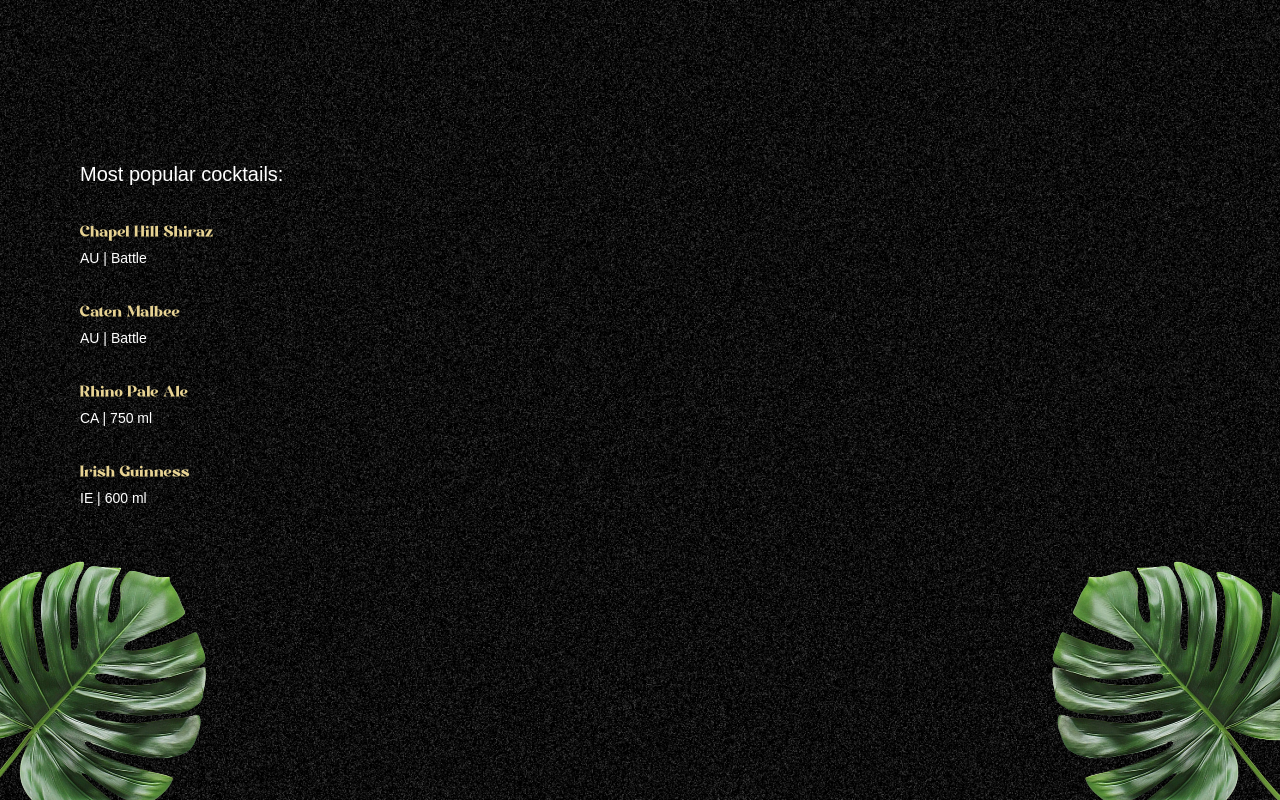
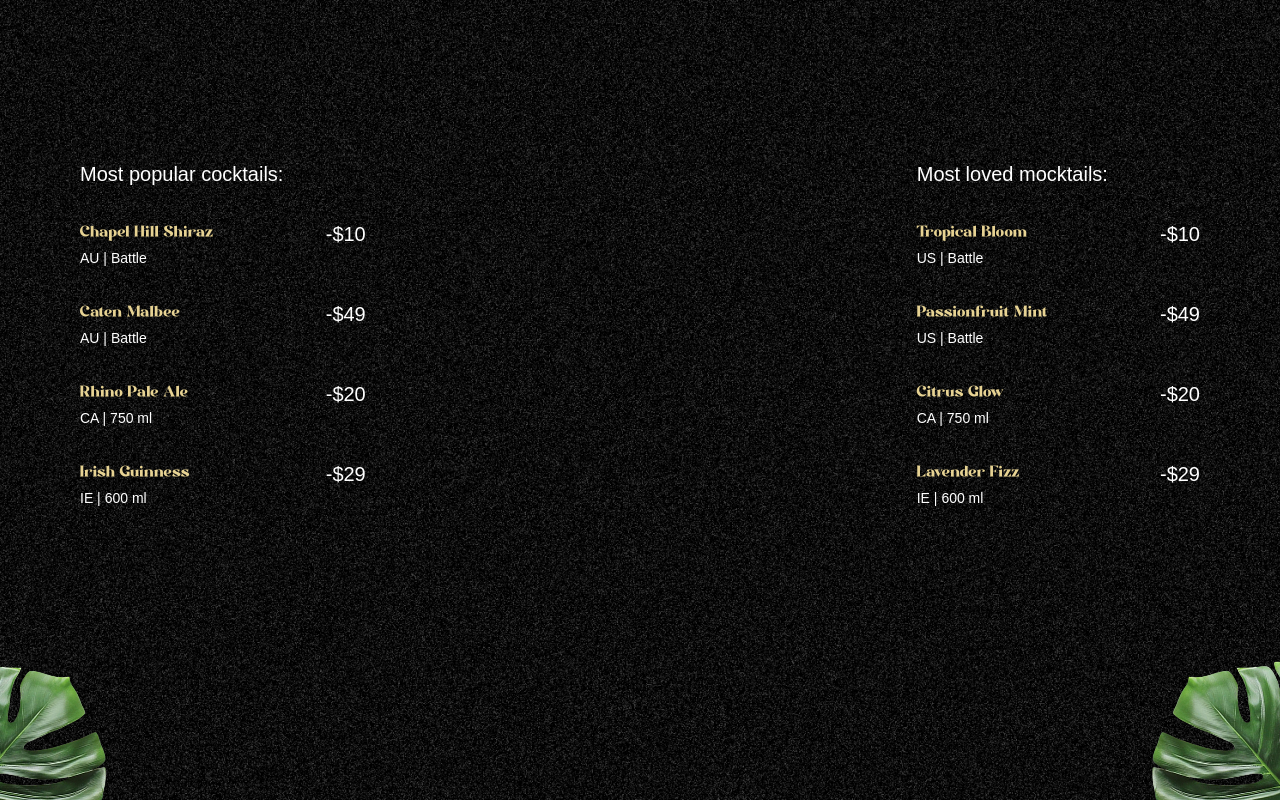
Before and after one commit to Nirupam-Pal/Gsap-landing-page, a React (Vite) app: page / in a window 1280 px wide. Shown: the part 800-1600 px from the top of the page. Built offline with nearby package versions, Linux system fonts and the light colour scheme; a web font is replaced by a local one.

Commit message:
completed cocktails section

```diff
--- a/src/components/cocktails.jsx
+++ b/src/components/cocktails.jsx
@@ -1,7 +1,30 @@
 import React from 'react'
-import { cocktailLists } from '../../constants'
+import { cocktailLists, mockTailLists } from '../../constants'
+import { useGSAP } from '@gsap/react'
+import gsap from 'gsap'
 
 const Cocktails = () => {
+
+    useGSAP(()=>{
+        const parallaxTimeline = gsap.timeline({
+            scrollTrigger:{
+                trigger: "#cocktails",
+                start: 'top 30%',
+                end: 'bottom 80%',
+                scrub: true
+            }
+        })
+
+        parallaxTimeline.from('#c-left-leaf', {
+            x: -100, y: 100
+        })
+        .from('#c-right-leaf', {
+            x: 100, y: 100
+        })
+    })
+
+
+
   return (
     <section id='cocktails' className='noisy px-15'>
         <img src="/images/cocktail-left-leaf.png" alt="l-leaf" id='c-left-leaf' />
@@ -12,12 +35,28 @@
                 <h2>Most popular cocktails:</h2>
 
                 <ul>
-                    {cocktailLists.map((drink)=>(
-                        <li key={drink.name}>
+                    {cocktailLists.map(({name, country, detail, price})=>(
+                        <li key={name}>
                             <div className='md:me-28'>
-                                <h3>{drink.name}</h3>
-                                <p>{drink.country} | {drink.detail}</p>
+                                <h3>{name}</h3>
+                                <p>{country} | {detail}</p>
                             </div>
+                            <span>-{price}</span>
+                        </li>
+                    ))}
+                </ul>
+            </div>
+            <div className="loved">
+                <h2>Most loved mocktails:</h2>
+
+                <ul>
+                    {mockTailLists.map(({name, country, detail, price})=>(
+                        <li key={name}>
+                            <div className='me-28'>
+                                <h3>{name}</h3>
+                                <p>{country} | {detail}</p>
+                            </div>
+                            <span>-{price}</span>
                         </li>
                     ))}
                 </ul>
```
